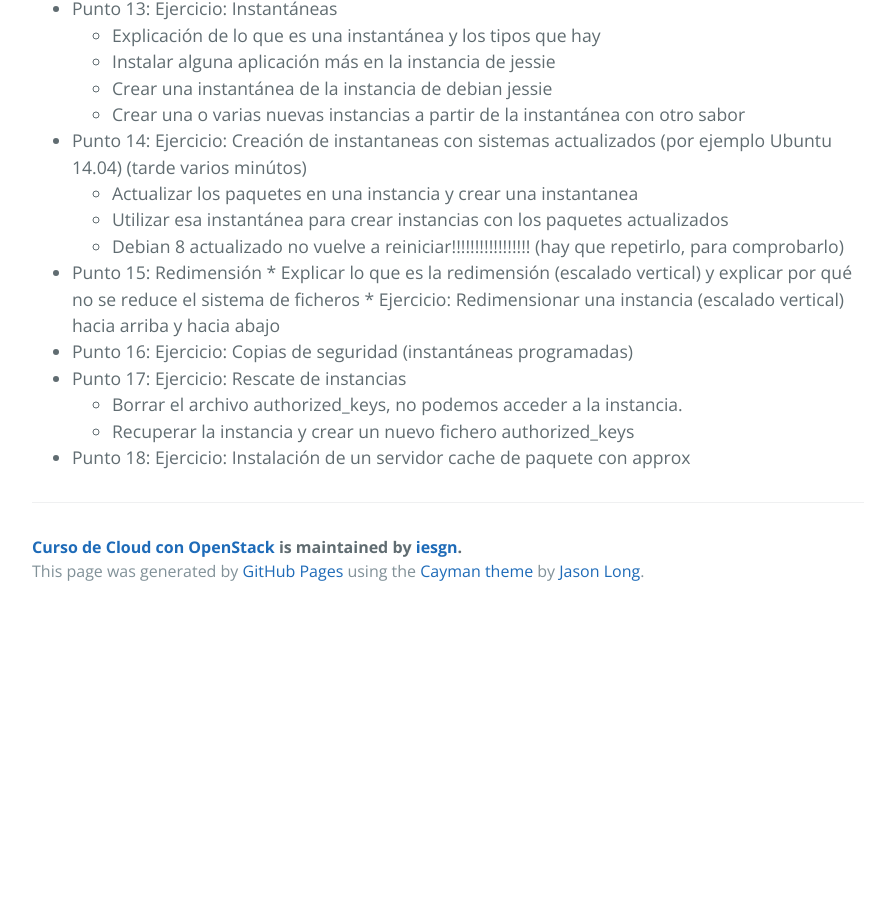
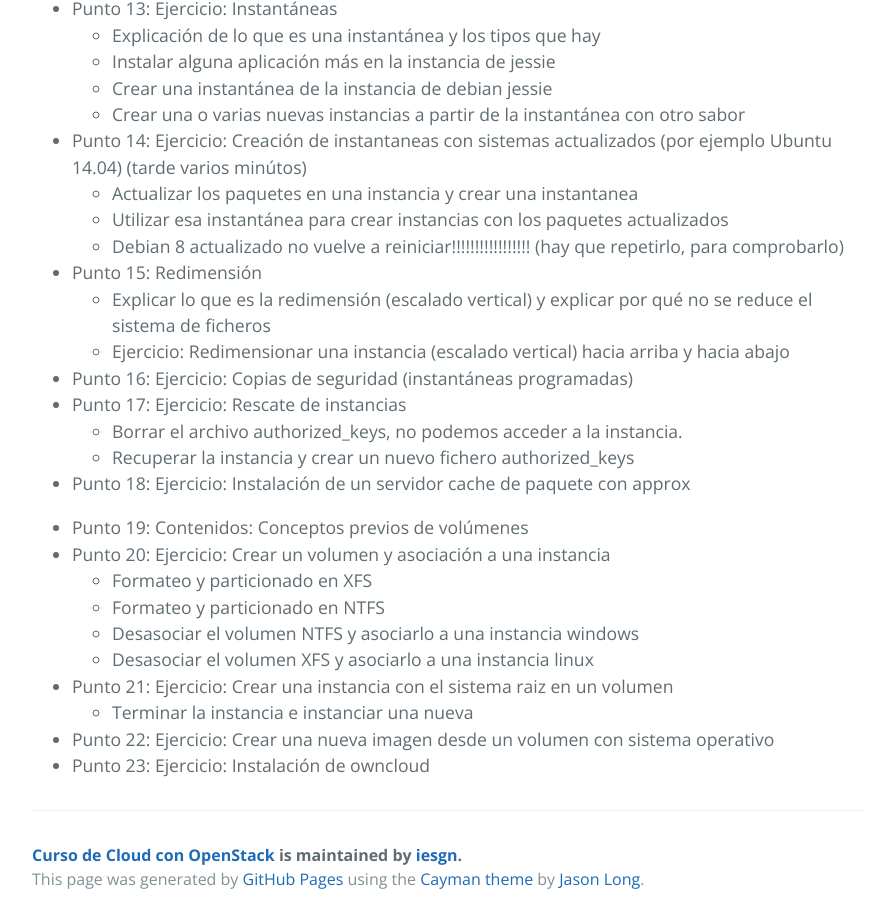
Before and after one commit to iesgn/ow1, a Jekyll site: the page built from curso/sesion.md, in a window 1280 px wide and 900 px high, scrolled down 2054 px. Shown: the whole window, without its empty margins (192-1087 px from the left). Built offline with Jekyll 4.4.1, drawn with Linux system fonts in a browser that asks for light colours; before the commit the page ends 2669 px from its top, so only the background shows below that; some of the changed text lies outside the part shown.

Commit message:
Volúmenes

```diff
--- a/curso/sesion.md
+++ b/curso/sesion.md
@@ -7,9 +7,9 @@ tittle: Sesiones online
 |:---:|----------|--------|
 |21 de Mayo| 0,1,2 |Alberto |
 |26 de Mayo| 3,4,5,6,7,8,9 |José Domingo  |
-|28 de Mayo| 10,11,12,13,14, |  |
-|2 de Junio|  |  |
-|9 de Junio|  |  |
+|28 de Mayo| 10,11,12,13,14,15 | Alberto |
+|2 de Junio| 16,17,18,19,20 | Alberto |
+|9 de Junio| 21,22,23 | José Domingo |
 |11 de Junio|  |  |
 |16 de Junio|  |  |
 |18 de Junio|  |  |
@@ -59,10 +59,21 @@ tittle: Sesiones online
 	* Utilizar esa instantánea para crear instancias con los paquetes actualizados
 	* Debian 8 actualizado no vuelve a reiniciar!!!!!!!!!!!!!!!!! (hay que repetirlo, para comprobarlo)
 * Punto 15: Redimensión
-  	* Explicar lo que es la redimensión (escalado vertical) y explicar por qué no se reduce el sistema de ficheros
-  	* Ejercicio: Redimensionar una instancia (escalado vertical) hacia arriba y hacia abajo
+	* Explicar lo que es la redimensión (escalado vertical) y explicar por qué no se reduce el sistema de ficheros
+	* Ejercicio: Redimensionar una instancia (escalado vertical) hacia arriba y hacia abajo
 * Punto 16: Ejercicio: Copias de seguridad (instantáneas programadas)
 * Punto 17: Ejercicio: Rescate de instancias
 	* Borrar el archivo authorized_keys, no podemos acceder a la instancia.
 	* Recuperar la instancia y crear un nuevo fichero authorized_keys
 * Punto 18: Ejercicio: Instalación de un servidor cache de paquete con approx
+
+* Punto 19: Contenidos: Conceptos previos de volúmenes
+* Punto 20: Ejercicio: Crear un volumen y asociación a una instancia
+	* Formateo y particionado en XFS
+	* Formateo y particionado en NTFS
+	* Desasociar el volumen NTFS y asociarlo a una instancia windows
+	* Desasociar el volumen XFS y asociarlo a una instancia linux
+* Punto 21: Ejercicio: Crear una instancia con el sistema raiz en un volumen
+	* Terminar la instancia e instanciar una nueva
+* Punto 22: Ejercicio: Crear una nueva imagen desde un volumen con sistema operativo
+* Punto 23: Ejercicio: Instalación de owncloud
```
